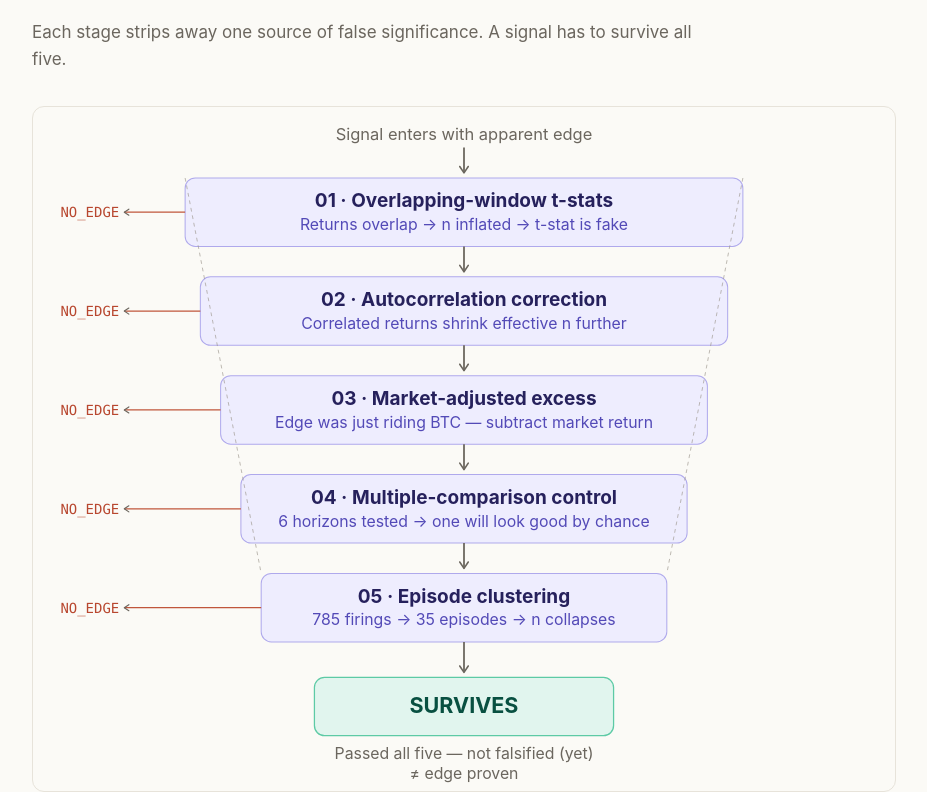
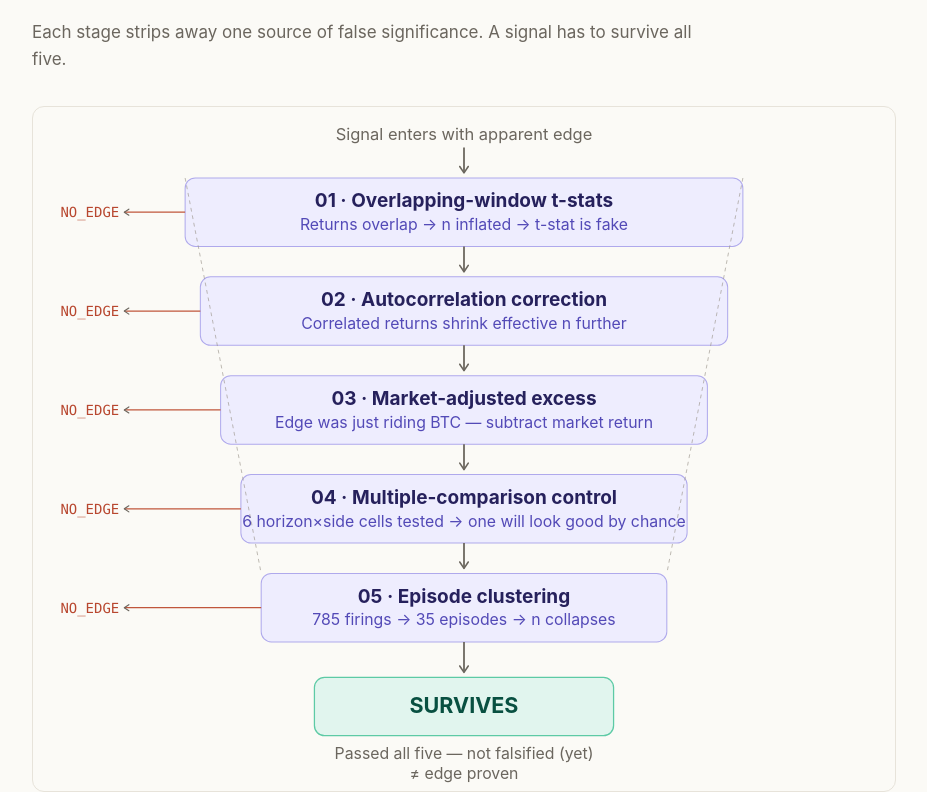
Before and after one commit to cryptohakka/touchstone, a website: page public/index.html in a window 1280 px wide. Shown: the part 2817-3609 px from the top of the page, without its empty margins (176-1103 px from the left). Drawn offline with Linux system fonts and the light colour scheme.

Commit message:
Clarify funnel stage 04 label: 6 horizon×side cells, not just 6 horizons

```diff
--- a/public/index.html
+++ b/public/index.html
@@ -491,7 +491,7 @@
 <line x1="340" y1="266" x2="340" y2="286" stroke="#6b665e" stroke-width="1.4" marker-end="url(#fa)"/>
 <rect x="164" y="290" width="352" height="54" rx="8" fill="#eeedfe" stroke="#afa9ec" stroke-width="0.8"/>
 <text x="340" y="313" font-family="ui-sans-serif,-apple-system,Segoe UI,Roboto,Helvetica,Arial,sans-serif" font-size="15" font-weight="700" fill="#26215c" text-anchor="middle">04 &middot; Multiple-comparison control</text>
-<text x="340" y="331" font-family="ui-sans-serif,-apple-system,Segoe UI,Roboto,Helvetica,Arial,sans-serif" font-size="12.5" fill="#534ab7" text-anchor="middle">6 horizons tested &#8594; one will look good by chance</text>
+<text x="340" y="331" font-family="ui-sans-serif,-apple-system,Segoe UI,Roboto,Helvetica,Arial,sans-serif" font-size="12.5" fill="#534ab7" text-anchor="middle">6 horizon&#215;side cells tested &#8594; one will look good by chance</text>
 <line x1="164" y1="317" x2="72" y2="317" stroke="#c0563b" stroke-width="1" marker-end="url(#fa)"/>
 <text x="68" y="321" font-family="ui-monospace,SFMono-Regular,Menlo,Consolas,monospace" font-size="11" fill="#b8472f" text-anchor="end">NO_EDGE</text>
 <line x1="340" y1="344" x2="340" y2="364" stroke="#6b665e" stroke-width="1.4" marker-end="url(#fa)"/>
```
